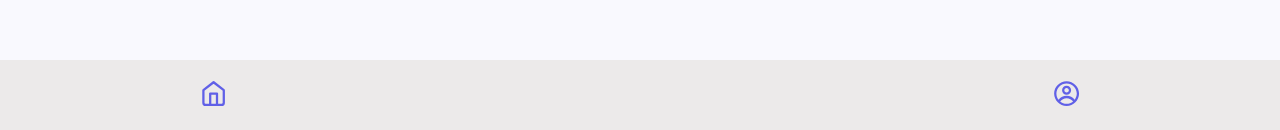
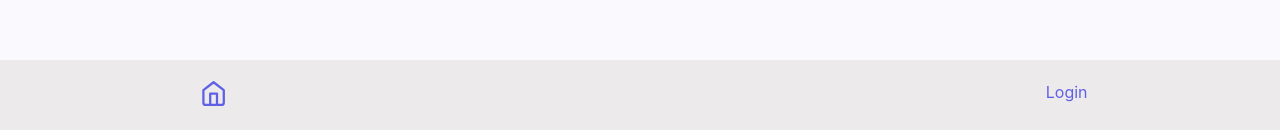
Before and after one commit to zaid-kh/Help-Doc, a React (Vite) app: page /dashboard in a window 1280 px wide. Shown: the part 667-797 px from the top of the page. Built offline with nearby package versions, Linux system fonts and the light colour scheme; some icons are missing.

Commit message:
handling user data between login and dashboard

```diff
--- a/src/components/Dashboard/DashBoard.jsx
+++ b/src/components/Dashboard/DashBoard.jsx
@@ -2,10 +2,12 @@ import React from 'react'
 import { Navigation } from '../Navigation'
 
 export default function DashBoard() {
+  const user = sessionStorage.getItem('user')
+  console.log(user)
   return (
     <div>DashBoard
 
-      <Navigation/>
+      <Navigation user={user}/>
     </div>
   )
 }
--- a/src/components/Navigation.jsx
+++ b/src/components/Navigation.jsx
@@ -3,9 +3,9 @@ import { Link,useNavigate } from 'react-router-dom';
 import { FiHome } from "react-icons/fi";
 import { CgProfile } from "react-icons/cg";
 import { FaRegHeart } from "react-icons/fa6";
+import LoginMain from "./Login/LoginMain"
 
-
-export const Navigation = () => {
+export const Navigation = ({user}) => {
   const navigate = useNavigate();
 
   return (
@@ -18,7 +18,8 @@ export const Navigation = () => {
         <Link to="/appointments"><FaRegHeart /></Link>
       </li>
       <li>
-        <Link to="/profile"><CgProfile /></Link>
+        {user ?  <Link to="/profile"><CgProfile /></Link> :  <Link to="/auth">Login</Link> }
+
       </li>
     </ul>
   </nav>
--- a/src/components/Profile/Profile.jsx
+++ b/src/components/Profile/Profile.jsx
@@ -3,17 +3,17 @@ import { Navigation } from "../Navigation";
 import { Link } from "react-router-dom";
 
 /** temp user object for UI creation purposes only */
-const user = JSON.parse(sessionStorage.getItem("user"));
-console.log("user: ", user);
+
 export const Profile = () => {
   const [loggedIn, setLoggedIn] = useState(true);
-
+  const user = JSON.parse(sessionStorage.getItem("user"));
+  console.log("user: ", user);
   return (
     <>
       <div className="user-section">
-        <img src={user.img} id="profile-image" alt="user image" />
+        <img src={user?.img} id="profile-image" alt="user image" />
         <section className="profile-greeting">
-          {loggedIn ? <h3>{user.name}</h3> : <h3>name</h3>}
+          {loggedIn ? <h3>{user?.name}</h3> : <h3>name</h3>}
         </section>
         {/* //todo: replace with logout icon and logout functionality */}
         <button>
```
